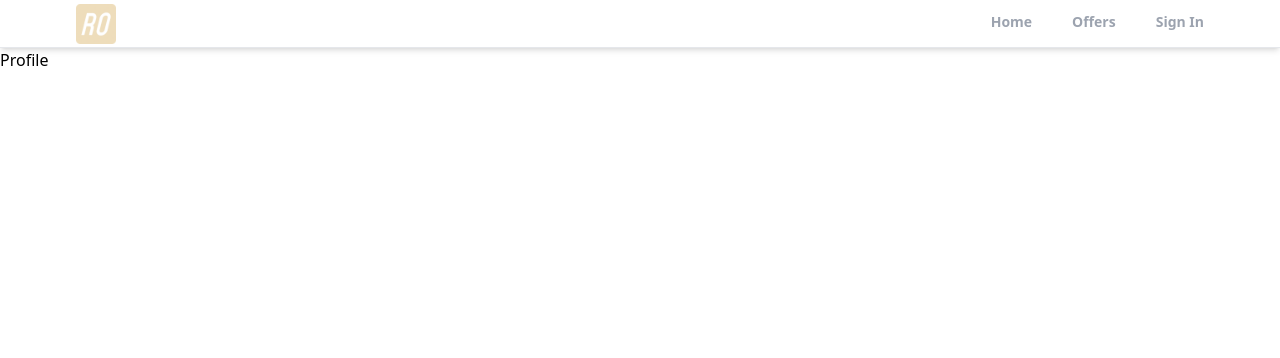
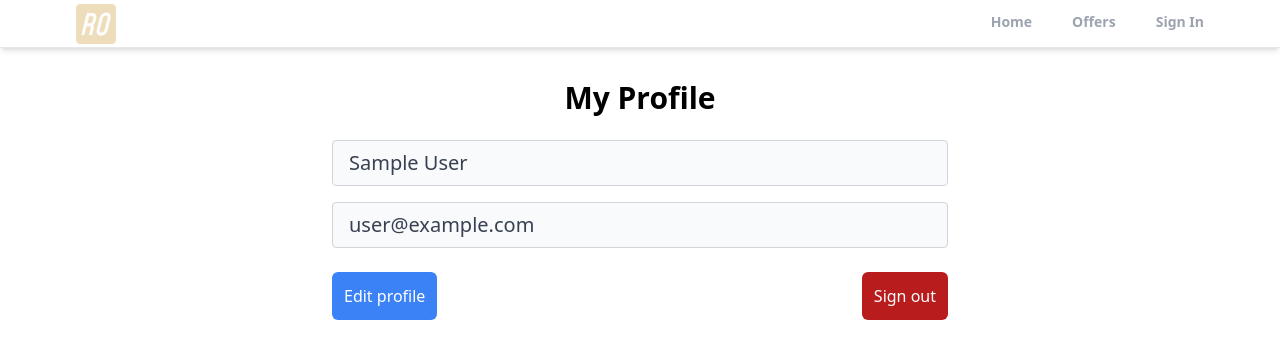
Before and after one commit to tkrzhkv/rent-office, a React (Create React App) app: page /profile in a window 1280 px wide. Shown: the top 358 px of the page. Built offline with nearby package versions, Linux system fonts and the light colour scheme; no server answers; sample sign-in values are in the browser's storage.

Commit message:
add sign-out functionality and create private route

```diff
--- a/src/App.jsx
+++ b/src/App.jsx
@@ -8,6 +8,7 @@ import { Offers } from "./pages/Offers";
 import { Header } from "./components/Header";
 import { ToastContainer } from "react-toastify";
 import "react-toastify/dist/ReactToastify.css";
+import { PrivateRoute } from "./components/PrivateRoute";
 
 function App() {
   return (
@@ -19,10 +20,16 @@ function App() {
             path='/'
             element={<Home />}
           />
+
           <Route
             path='/profile'
-            element={<Profile />}
-          />
+            element={<PrivateRoute />}
+          >
+            <Route
+              path='/profile'
+              element={<Profile />}
+            />
+          </Route>
           <Route
             path='/sign-in'
             element={<SignIn />}
--- /dev/null
+++ b/src/components/PrivateRoute.jsx
@@ -0,0 +1,11 @@
+import React from "react";
+import { Outlet, Navigate } from "react-router-dom";
+import { useAuthStatus } from "../hooks/useAuthStatus";
+
+export const PrivateRoute = () => {
+  const { loggedIn, checkingStatus } = useAuthStatus();
+  if (checkingStatus) {
+    return <h3>Loading...</h3>;
+  }
+  return loggedIn ? <Outlet /> : <Navigate to='/sign-in' />;
+};
--- /dev/null
+++ b/src/hooks/useAuthStatus.jsx
@@ -0,0 +1,18 @@
+import { onAuthStateChanged, getAuth } from "firebase/auth";
+import { useEffect, useState } from "react";
+
+export const useAuthStatus = () => {
+  const [loggedIn, setLoggedIn] = useState(false);
+  const [checkingStatus, setCheckingStatus] = useState(true);
+
+  useEffect(() => {
+    const auth = getAuth();
+    onAuthStateChanged(auth, (user) => {
+      if (user) {
+        setLoggedIn(true);
+      }
+      setCheckingStatus(false);
+    });
+  }, []);
+  return { loggedIn, checkingStatus };
+};
--- a/src/pages/Profile.jsx
+++ b/src/pages/Profile.jsx
@@ -1,5 +1,58 @@
-import React from "react";
+import React, { useState } from "react";
+import { getAuth } from "firebase/auth";
+import { useNavigate } from "react-router-dom";
 
 export const Profile = () => {
-  return <div>Profile</div>;
+  const navigate = useNavigate();
+  const auth = getAuth();
+  const [formData, setFormData] = useState({
+    name: auth.currentUser.displayName,
+    email: auth.currentUser.email,
+  });
+
+  const { name, email } = formData;
+  const onLogout = () => {
+    auth.signOut();
+    navigate("/");
+  };
+  return (
+    <>
+      <section className=' flex justify-center items-center flex-col'>
+        <h1 className='text-3xl font-semibold text-center pt-8'>My Profile</h1>
+        <div className='w-full md:w-[50%] mt-6 px-3'>
+          <form>
+            <input
+              type='text'
+              id='name'
+              value={name}
+              disabled
+              className='w-full px-4 py-2 text-xl text-gray-700 bg-gray-50 border border-gray-300 rounded transition ease-in-out mb-4'
+            />
+            <input
+              type='email'
+              id='email'
+              value={email}
+              disabled
+              className='w-full px-4 py-2 text-xl text-gray-700 bg-gray-50 border border-gray-300 rounded transition ease-in-out'
+            />
+            <div className='flex justify-between pt-6'>
+              <button
+                type='button'
+                className='bg-blue-500 rounded-md p-3 text-white'
+              >
+                Edit profile
+              </button>
+              <button
+                onClick={onLogout}
+                type='button'
+                className='bg-red-700 rounded-md p-3 text-white'
+              >
+                Sign out
+              </button>
+            </div>
+          </form>
+        </div>
+      </section>
+    </>
+  );
 };
```
